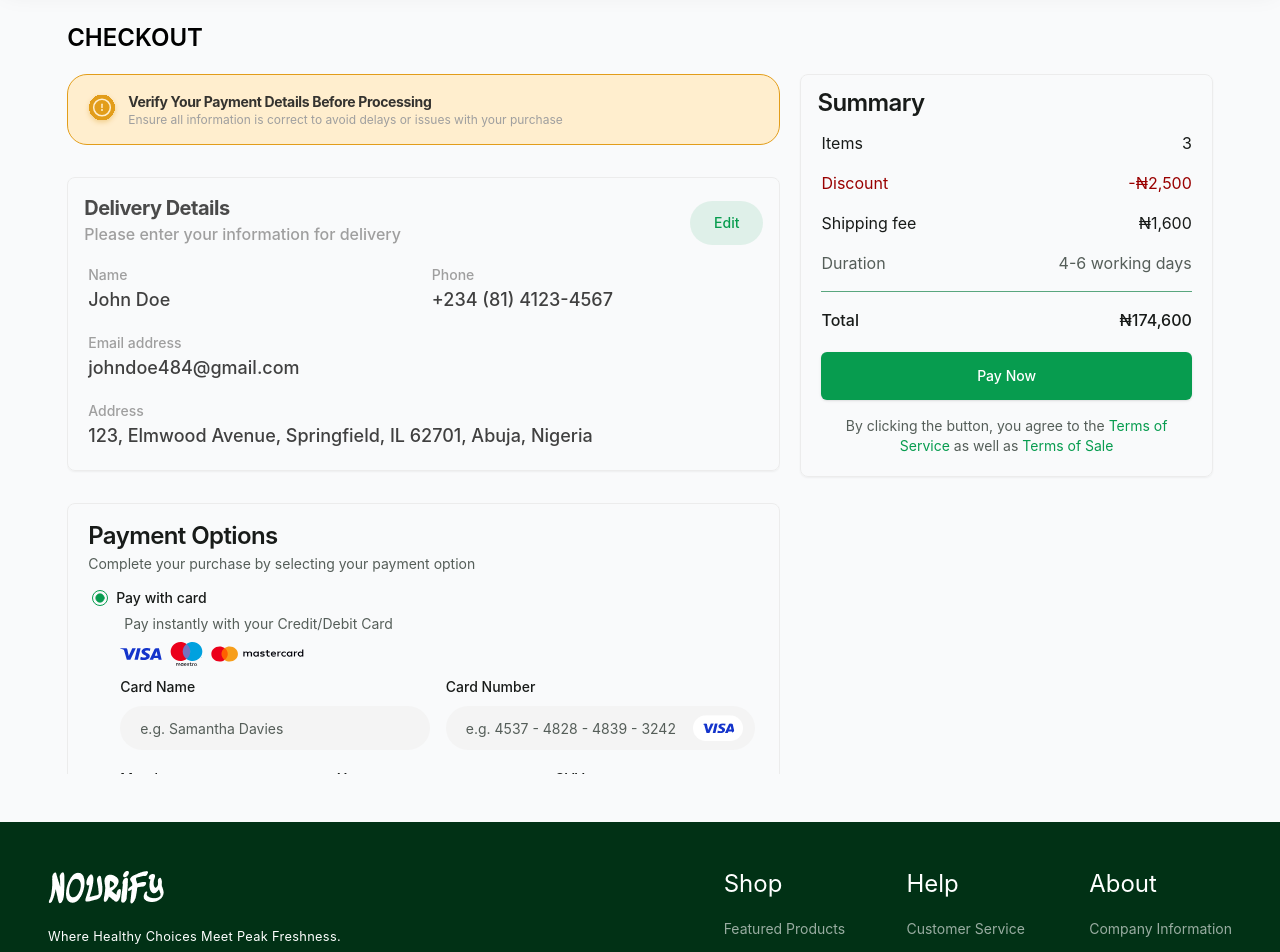
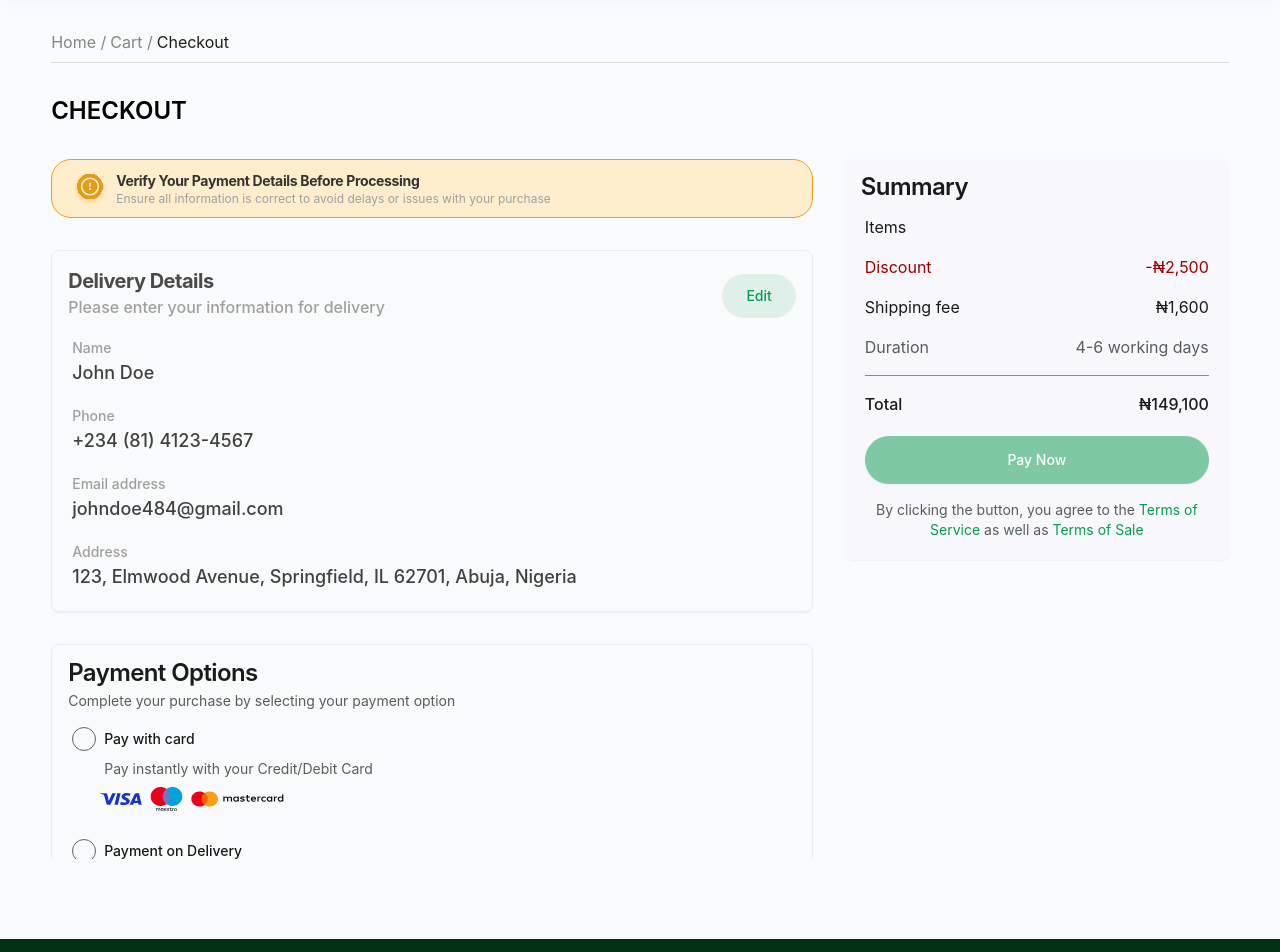
Before and after one commit to Nourify-develop/Nourify, a Next.js app: page /checkout in a window 1280 px wide. Shown: the part 120-1072 px from the top of the page. Built offline with nearby package versions, Linux system fonts and the light colour scheme; a web font is replaced by a local one.

Commit message:
feat: implement form validation on payment component, implement  checkout responsiveness

```diff
--- a/src/app/checkout/components/Delivery.tsx
+++ b/src/app/checkout/components/Delivery.tsx
@@ -7,7 +7,7 @@ import {
   DialogHeader,
   DialogTitle,
 } from "@/components/ui/dialog";
-import { Input } from "@/components/ui/input";
+import { Input } from "@/components/ui/input-field";
 import { Label } from "@/components/ui/label";
 import {
   Card,
@@ -28,13 +28,13 @@ export function DeliveryDetails({
 }: DeliveryDetailsProps) {
   return (
     <>
-      <Card className="border-[1.5px] border-gray-light-2">
+      <Card className="border-[1.5px] border-gray-light-2 flex flex-col ">
         <CardHeader className="flex flex-row items-center justify-between">
           <div>
-            <CardTitle className="text-xl font-bold text-primary-2/80">
+            <CardTitle className="text-base sm:text-xl font-bold text-primary-2/80">
               Delivery Details
             </CardTitle>
-            <CardDescription className="text-base font-medium text-[#9f9f9f]">
+            <CardDescription className="text-xs sm:text-base font-medium text-[#9f9f9f]">
               Please enter your information for delivery
             </CardDescription>
           </div>
@@ -45,23 +45,29 @@ export function DeliveryDetails({
             Edit
           </button>
         </CardHeader>
-        <CardContent>
-          <div className="grid grid-cols-2 gap-4">
+        <CardContent className="pt-0">
+          <div className="flex flex-col sm:grid-cols-2 gap-4">
             <div>
-              <Label className="text-sm text-[#9f9f9f]">Name</Label>
-              <p className="text-gray-8 text-lg font-medium">John Doe</p>
+              <Label className="text-xs sm:text-sm text-[#9f9f9f]">Name</Label>
+              <p className="text-gray-8 text-xs sm:text-lg font-medium">John Doe</p>
             </div>
             <div>
-              <Label className="text-sm text-[#9f9f9f]">Phone</Label>
-              <p className="text-gray-8 text-lg font-medium">+234 (81) 4123-4567</p>
+              <Label className="text-xs sm:text-sm text-[#9f9f9f]">Phone</Label>
+              <p className="text-gray-8 text-xs sm:text-lg font-medium">
+                +234 (81) 4123-4567
+              </p>
             </div>
             <div className="col-span-2">
-              <Label className="text-sm text-[#9f9f9f]">Email address</Label>
-              <p className="text-gray-8 text-lg font-medium">johndoe484@gmail.com</p>
+              <Label className="text-xs sm:text-sm text-[#9f9f9f]">Email address</Label>
+              <p className="text-gray-8 text-xs sm:text-lg font-medium">
+                johndoe484@gmail.com
+              </p>
             </div>
             <div className="col-span-2">
-              <Label className="text-sm text-[#9f9f9f]">Address</Label>
-              <p className="text-gray-8 text-lg font-medium">123, Elmwood Avenue, Springfield, IL 62701, Abuja, Nigeria</p>
+              <Label className="text-xs sm:text-sm text-[#9f9f9f]">Address</Label>
+              <p className="text-gray-8 text-xs sm:text-lg font-medium">
+                123, Elmwood Avenue, Springfield, IL 62701, Abuja, Nigeria
+              </p>
             </div>
           </div>
         </CardContent>
--- a/src/app/checkout/components/Payment.tsx
+++ b/src/app/checkout/components/Payment.tsx
@@ -1,10 +1,9 @@
 "use client"
 
-import { useState } from "react"
+import { useState, useEffect } from "react"
 import { Card, CardContent, CardHeader, CardTitle } from "@/components/ui/card"
-import { Input } from "@/components/ui/input"
+import { Input } from "@/components/ui/input-field"
 import { Label } from "@/components/ui/label"
-import { RadioGroup, RadioGroupItem } from "@/components/ui/radio-group"
 import Image from "next/image"
 import { Visa, Maestro, Mastercard } from "../../../../public/icons"
 import { useForm } from "react-hook-form"
@@ -19,19 +18,24 @@ interface PaymentForm {
   cvv: string
 }
 
-export function PaymentOptions() {
-  const [paymentMethod, setPaymentMethod] = useState<PaymentMethod>("card")
+export function PaymentOptions({ onValidChange }: { onValidChange: (isValid: boolean) => void }) {
+  const [paymentMethod, setPaymentMethod] = useState<PaymentMethod | null>(null)
   const {
     register,
-    handleSubmit,
-    formState: { errors },
+    formState: { errors, isValid },
+    trigger,
     watch,
-  } = useForm<PaymentForm>()
+    setValue,
+  } = useForm<PaymentForm>({
+    mode: "onChange",
+  })
 
-  const onSubmit = (data: PaymentForm) => {
-    console.log(data)
-    // Handle form submission
-  }
+  const watchAllFields = watch()
+
+  useEffect(() => {
+    const isFormValid = paymentMethod === "delivery" || (paymentMethod === "card" && isValid)
+    onValidChange(isFormValid)
+  }, [paymentMethod, isValid, onValidChange]) // Removed watchAllFields from dependencies
 
   const formatCardNumber = (value: string) => {
     const v = value.replace(/\s+/g, "").replace(/[^0-9]/gi, "")
@@ -51,35 +55,49 @@ export function PaymentOptions() {
   }
 
   return (
-    <Card className="shadow-sm border-[1.5px] border-gray-light-2 p-1">
+    <Card className="shadow-sm border-[1.5px] border-gray-light-2 ">
       <CardHeader>
         <CardTitle>Payment Options</CardTitle>
         <p className="text-sm text-muted-foreground">Complete your purchase by selecting your payment option</p>
       </CardHeader>
       <CardContent>
-        <form onSubmit={handleSubmit(onSubmit)}>
-          <RadioGroup
-            value={paymentMethod}
-            onValueChange={(value: PaymentMethod) => setPaymentMethod(value)}
-            className="space-y-4"
-          >
+        <form>
+          <div className="space-y-4">
             <div className="space-y-2">
               <div className="flex items-center space-x-2">
-                <RadioGroupItem value="card" id="card" />
+                <label className="checkbox flex">
+                  <input
+                    type="checkbox"
+                    className="checkbox__input"
+                    checked={paymentMethod === "card"}
+                    onChange={() => {
+                      setPaymentMethod((prev) => (prev === "card" ? null : "card"))
+                      if (paymentMethod !== "card") {
+                        // Reset form when switching to card payment
+                        setValue("cardName", "")
+                        setValue("cardNumber", "")
+                        setValue("month", "")
+                        setValue("year", "")
+                        setValue("cvv", "")
+                      }
+                    }}
+                  />
+                  <span className="checkbox__inner h-5 w-5 md:h-6 md:w-6"></span>
+                </label>
                 <Label htmlFor="card" className="font-medium">
                   Pay with card
                 </Label>
               </div>
               <p className="text-sm text-muted-foreground ml-8">Pay instantly with your Credit/Debit Card</p>
-              <div className="flex gap-2 ml-7">
+              <div className="flex gap-2 ml-7 pb-3">
                 <Image src={Visa || "/placeholder.svg"} alt="Visa card" />
                 <Image src={Maestro || "/placeholder.svg"} alt="Maestro card" />
                 <Image src={Mastercard || "/placeholder.svg"} alt="Mastercard" />
               </div>
 
               {paymentMethod === "card" && (
-                <div className="ml-7 space-y-4">
-                  <div className="grid grid-cols-2 gap-4">
+                <div className="sm:ml-7 space-y-4">
+                  <div className="grid grid-cols-1 sm:grid-cols-2 gap-4">
                     <div className="space-y-2">
                       <Label htmlFor="cardName" className="text-sm">
                         Card Name
@@ -88,7 +106,11 @@ export function PaymentOptions() {
                         id="cardName"
                         placeholder="e.g. Samantha Davies"
                         className="bg-[#F9FAFB] border-none h-11"
-                        {...register("cardName", { required: "Card name is required" })}
+                        {...register("cardName", {
+                          required: "Card name is required",
+                          validate: (value) => value.trim() !== "" || "Card name cannot be empty",
+                        })}
+                        onBlur={() => trigger("cardName")}
                       />
                       {errors.cardName && <p className="text-red-500 text-xs">{errors.cardName.message}</p>}
                     </div>
@@ -103,11 +125,16 @@ export function PaymentOptions() {
                           className="bg-[#F9FAFB] border-none h-11 pr-12"
                           {...register("cardNumber", {
                             required: "Card number is required",
-                            validate: (value) => /^(\d{4}\s?){3}\d{4}$/.test(value) || "Invalid card number",
+                            validate: (value) => {
+                              const numberOnly = value.replace(/\s/g, "")
+                              return numberOnly.length === 16 || "Card number must be 16 digits"
+                            },
                           })}
                           onChange={(e) => {
-                            e.target.value = formatCardNumber(e.target.value)
+                            const formatted = formatCardNumber(e.target.value)
+                            setValue("cardNumber", formatted, { shouldValidate: true })
                           }}
+                          onBlur={() => trigger("cardNumber")}
                         />
                         <Image
                           src={Visa || "/placeholder.svg"}
@@ -121,7 +148,7 @@ export function PaymentOptions() {
                     </div>
                   </div>
 
-                  <div className="grid grid-cols-3 gap-4">
+                  <div className="grid  sm:grid-cols-3 gap-4">
                     <div className="space-y-2">
                       <Label htmlFor="month" className="text-sm">
                         Month
@@ -131,9 +158,12 @@ export function PaymentOptions() {
                         placeholder="e.g. December"
                         className="bg-[#F9FAFB] border-none h-11"
                         {...register("month", { required: "Month is required" })}
+                        onBlur={() => trigger("month")}
                       />
                       {errors.month && <p className="text-red-500 text-xs">{errors.month.message}</p>}
                     </div>
+
+                    <div className="flex flex-row sm:flex-col gap-5 sm:gap-0">
                       <div className="space-y-2">
                         <Label htmlFor="year" className="text-sm">
                           Year
@@ -150,6 +180,7 @@ export function PaymentOptions() {
                               message: "Year must be 4 digits",
                             },
                           })}
+                          onBlur={() => trigger("year")}
                         />
                         {errors.year && <p className="text-red-500 text-xs">{errors.year.message}</p>}
                       </div>
@@ -170,8 +201,10 @@ export function PaymentOptions() {
                               message: "CVV must be 3 digits",
                             },
                           })}
+                          onBlur={() => trigger("cvv")}
                         />
                         {errors.cvv && <p className="text-red-500 text-xs">{errors.cvv.message}</p>}
+                      </div>
                     </div>
                   </div>
                 </div>
@@ -180,7 +213,15 @@ export function PaymentOptions() {
 
             <div className="space-y-4">
               <div className="flex items-center space-x-2">
-                <RadioGroupItem value="delivery" id="delivery" />
+                <label className="checkbox flex">
+                  <input
+                    type="checkbox"
+                    className="checkbox__input"
+                    checked={paymentMethod === "delivery"}
+                    onChange={() => setPaymentMethod((prev) => (prev === "delivery" ? null : "delivery"))}
+                  />
+                  <span className="checkbox__inner h-5 w-5 md:h-6 md:w-6"></span>
+                </label>
                 <Label htmlFor="delivery" className="font-medium">
                   Payment on Delivery
                 </Label>
@@ -190,11 +231,7 @@ export function PaymentOptions() {
                 returned if it is damaged physically.
               </p>
             </div>
-          </RadioGroup>
-
-          <button type="submit" className="mt-4 bg-blue-500 text-white px-4 py-2 rounded">
-            Submit Payment
-          </button>
+          </div>
         </form>
       </CardContent>
     </Card>
--- a/src/app/checkout/components/Summary.tsx
+++ b/src/app/checkout/components/Summary.tsx
@@ -2,24 +2,35 @@ import { Button } from "@/components/ui/button"
 import { Card, CardContent, CardFooter, CardHeader, CardTitle } from "@/components/ui/card"
 import { Separator } from "@/components/ui/separator"
 
-export function Summary() {
+interface SummaryProps {
+  isPaymentValid: boolean
+  onPayNowClick: () => void
+  totalPrice: number
+  items: Array<{ id: number; name: string; price: number; quantity: number }>
+}
+
+export function Summary({ isPaymentValid, onPayNowClick, totalPrice, items }: SummaryProps) {
+  const discount = 2500
+  const shippingFee = 1600
+  const total = totalPrice - discount + shippingFee
+
   return (
-    <Card className="sticky top-8">
+    <Card className="sticky top-8 sm:w-[384px] bg-[#F8F7FB] border-0">
       <CardHeader>
         <CardTitle>Summary</CardTitle>
       </CardHeader>
       <CardContent className="grid gap-4">
         <div className="flex items-center justify-between">
           <span>Items</span>
-          <span>3</span>
+          {/* <span>{items.length}</span> */}
         </div>
         <div className="flex items-center justify-between text-destructive">
           <span>Discount</span>
-          <span>-₦2,500</span>
+          <span>-₦{discount.toLocaleString()}</span>
         </div>
         <div className="flex items-center justify-between">
           <span>Shipping fee</span>
-          <span>₦1,600</span>
+          <span>₦{shippingFee.toLocaleString()}</span>
         </div>
         <div className="flex items-center justify-between text-muted-foreground">
           <span>Duration</span>
@@ -28,11 +39,13 @@ export function Summary() {
         <Separator />
         <div className="flex items-center justify-between font-medium">
           <span>Total</span>
-          <span>₦174,600</span>
+          <span>₦{total.toLocaleString()}</span>
         </div>
       </CardContent>
       <CardFooter className="flex flex-col gap-4">
-        <Button className="w-full">Pay Now</Button>
+        <Button className="w-full hidden sm:flex rounded-full" onClick={onPayNowClick} disabled={!isPaymentValid} >
+          Pay Now
+        </Button>
         <p className="text-center text-sm text-muted-foreground">
           By clicking the button, you agree to the{" "}
           <a href="#" className="text-primary hover:underline">
--- a/src/app/checkout/page.tsx
+++ b/src/app/checkout/page.tsx
@@ -1,54 +1,119 @@
 "use client";
 
-import { useState } from "react";
-import { AlertCircle } from "lucide-react";
-import { Alert,AlertTitle, AlertDescription } from "@/components/ui/alert";
+import { useState, useEffect, Fragment } from "react";
+import { Alert, AlertDescription, AlertTitle } from "@/components/ui/alert";
 import { DeliveryDetails } from "./components/Delivery";
 import { PaymentOptions } from "./components/Payment";
 import { Items } from "./components/Items";
 import { Summary } from "./components/Summary";
 import Wrapper from "@/layout/wrapper";
+import { AlertNoti } from "../../../public/icons";
 import Image from "next/image";
-import { AlertNoti } from "../../../public/icons";
+import Link from "next/link";
+import { Button } from "@/components/ui/button";
 
 export default function CheckoutPage() {
   const [isEditModalOpen, setIsEditModalOpen] = useState(false);
+  const [isPaymentValid, setIsPaymentValid] = useState(false);
+  const [summaryTopOffset, setSummaryTopOffset] = useState(0);
+  const [totalPrice, setTotalPrice] = useState(0);
+  const [items, setItems] = useState<
+    Array<{ id: number; name: string; price: number; quantity: number }>
+  >([]);
+
+  useEffect(() => {
+    const handleScroll = () => {
+      const navbarHeight = 64;
+      const scrollTop = window.scrollY;
+
+      if (scrollTop > navbarHeight) {
+        setSummaryTopOffset(scrollTop - navbarHeight);
+      } else {
+        setSummaryTopOffset(0);
+      }
+    };
+
+    window.addEventListener("scroll", handleScroll);
+    handleScroll(); // Initial check
+
+    return () => window.removeEventListener("scroll", handleScroll);
+  }, []);
+
+  const handlePayNowClick = () => {
+    // Handle payment processing here
+    console.log("Processing payment...");
+  };
 
   return (
-    <Wrapper className="min-h-screen bg-gray-50 ">
-      <div className="mx-auto max-w-7xl px-4 flex flex-col gap-5">
-        <h1 className="text-2xl font-semibold">CHECKOUT</h1>
-        <div className="flex gap-5">
-          <div className="flex flex-col  overflow-y-auto max-h-[calc(100vh-100px)] custom-scrollbar-invisible">
-            <Alert className="mb-8 bg-[#FFEECE] border border-[#E29D1A] rounded-[20px] flex gap-2 items-center">
-              {/* <AlertCircle className="h-4 w-4" /> */}
-              <Image src={AlertNoti} alt=""/>
+    <Wrapper className="min-h-screen bg-gray-50">
+      <nav className="flex items-center gap-x-1 text-gray-5 border-b border-gray-2 py-2">
+        <p className="text-gray-5">Home /</p>
+
+        <Fragment>
+          <Link
+            href={"/cart"}
+            className={`capitalize hover:text-gray-3 text-gray-5 `}
+          >
+            cart /
+          </Link>
+        </Fragment>
+        <Fragment>
+          <span className="text-primary-2">Checkout</span>
+        </Fragment>
+      </nav>
+      <div className="mx-auto max-w-7xl py-8">
+        <h1 className="mb-8 text-2xl font-semibold">CHECKOUT</h1>
+        <div className="flex sm:flex-row flex-col gap-8">
+          <div className="flex flex-col  sm:overflow-y-auto sm:max-h-[calc(100vh-100px)] custom-scrollbar-invisible">
+            <Alert className="mb-8 bg-[#FFEECE] border border-[#E29D1A] rounded-[20px] py-2 sm:py-2.5 px-4 sm:px-5 flex gap-2 items-center">
+              <Image src={AlertNoti} alt="" />
               <div>
-                  <AlertTitle className="capitalize text-primary-2/90 text-sm font-bold">
-                    Verify your payment details before processing
-                  </AlertTitle>
-                  <AlertDescription className="text-[#9f9f9f] text-xs">
-                  Ensure all information is correct to avoid delays or issues with your purchase
-                  </AlertDescription>
+                <AlertTitle className="capitalize text-primary-2/90 text-[10px] sm:text-sm font-bold">
+                  Verify your payment details before processing
+                </AlertTitle>
+                <AlertDescription className="text-[#9f9f9f] text-[8px] sm:text-xs">
+                  Ensure all information is correct to avoid delays or issues
+                  with your purchase
+                </AlertDescription>
               </div>
             </Alert>
-            <div className="grid grid-cols-1 gap-8 lg:grid-cols-2">
+            <div className="grid grid-cols-1 gap-8 lg:grid-cols-">
               <div className="lg:col-span-2">
                 <div className="space-y-8">
                   <DeliveryDetails
                     isOpen={isEditModalOpen}
                     onOpenChange={setIsEditModalOpen}
                   />
-                  <PaymentOptions />
-                  <Items />
+                  <PaymentOptions onValidChange={setIsPaymentValid} />
+                  <Items
+                    onTotalPriceChange={setTotalPrice}
+                    onItemsChange={setItems}
+                  />
                 </div>
               </div>
             </div>
           </div>
-          <div className="lg:col-span-1">
-            <Summary />
+
+          <div>
+            <Summary
+              isPaymentValid={isPaymentValid}
+              onPayNowClick={handlePayNowClick}
+              totalPrice={totalPrice}
+              items={items}
+            />
           </div>
         </div>
+      </div>
+      <div
+        className={`fixed bottom-0 left-0 right-0 bg-white p-4 transition-transform duration-300 sm:hidden z-[999]`}
+      >
+        <Button
+          className="w-full rounded-full"
+          onClick={handlePayNowClick}
+          disabled={!isPaymentValid}
+        >
+          Pay Now
+        </Button>
       </div>
     </Wrapper>
   );
--- /dev/null
+++ b/src/components/ui/input-field.tsx
@@ -0,0 +1,25 @@
+import * as React from "react"
+
+import { cn } from "@/lib/utils"
+
+export interface InputProps
+  extends React.InputHTMLAttributes<HTMLInputElement> {}
+
+const Input = React.forwardRef<HTMLInputElement, InputProps>(
+  ({ className, type, ...props }, ref) => {
+    return (
+      <input
+        type={type}
+        className={cn(
+          "flex h-10 w-full rounded-[50px] border border-secondary bg-[#F8F7FB] input-field px-5 py-3 text-sm ring-offset-secondary file:border-0 file:bg-secondary file:text-sm file:font-medium placeholder:text-muted-foreground focus-visible:outline-none focus-visible:ring focus-visible:ring-secondary focus-visible:ring-rig focus-visible:ring-offse-2 disabled:cursor-not-allowed disabled:opacity-50",
+          className
+        )}
+        ref={ref}
+        {...props}
+      />
+    )
+  }
+)
+Input.displayName = "Input"
+
+export { Input }
--- a/src/components/ui/input.tsx
+++ b/src/components/ui/input.tsx
@@ -1,25 +1,67 @@
-import * as React from "react"
+import React, { useState } from "react";
+import { FaLock } from "react-icons/fa6";
+import { IoEyeOffOutline, IoEyeOutline } from "react-icons/io5";
 
-import { cn } from "@/lib/utils"
+interface inputFields {
+  name: string;
+  label: string;
+  type?: string;
+  value?: string;
+  onchange?: React.ChangeEventHandler<HTMLInputElement>;
+}
+interface btn {
+  bg?: string;
+  border?: string;
+  text: string;
+  color?: string;
+  onclick?: React.MouseEventHandler<HTMLButtonElement>;
+}
+const Input = (props: inputFields) => {
+  return (
+    <div className="text-sm flex flex-col gap-2">
+      <label htmlFor={props.name} className="text-primary-2/80">
+        {props.label}
+      </label>
+      <input
+        type={props.type}
+        className="rounded-full input-field_ bg-primary-2/5 border border-primary-2/5 p-4 focus:outline-0 "
+        placeholder={props.label}
+        id={props.name}
+        defaultValue={props.value}
+        onChange={props.onchange}
+      />
+    </div>
+  );
+};
 
-export interface InputProps
-  extends React.InputHTMLAttributes<HTMLInputElement> {}
+export default Input;
+export const TextArea = (props: inputFields) => {
+  return (
+    <div className="text-sm flex flex-col gap-2">
+      <label htmlFor={props.name} className="text-primary-2/80">
+        {props.label}
+      </label>
 
-const Input = React.forwardRef<HTMLInputElement, InputProps>(
-  ({ className, type, ...props }, ref) => {
-    return (
-      <input
-        type={type}
-        className={cn(
-          "flex h-10 w-full rounded-[50px] border border-secondary bg-[#F8F7FB] input-field px-5 py-3 text-sm ring-offset-secondary file:border-0 file:bg-secondary file:text-sm file:font-medium placeholder:text-muted-foreground focus-visible:outline-none focus-visible:ring focus-visible:ring-secondary focus-visible:ring-rig focus-visible:ring-offse-2 disabled:cursor-not-allowed disabled:opacity-50",
-          className
-        )}
-        ref={ref}
-        {...props}
-      />
-    )
-  }
-)
-Input.displayName = "Input"
+      <textarea
+        name={props.name}
+        className="rounded-lg border border-primary-2/5  resize-none input-field_ bg-primary-2/5 text-primary-2/50 p-4 focus:outline-0"
+        id={props.name}
+        cols={30}
+        rows={5}
+      >
+        {props.value}
+      </textarea>
+    </div>
+  );
+};
 
-export { Input }
+export const Button = (props: btn) => {
+  return (
+    <button
+      onClick={props.onclick}
+      className={`rounded-full py-2 px-8  w-full sm:w-auto ${props.bg} border-2 ${props.border} ${props.color}  duration-300`}
+    >
+      {props.text}
+    </button>
+  );
+};
```
Also changed, not shown: src/app/checkout/components/Items.tsx (+37 -37 lines). Lines whose indentation alone changed are shown as unchanged.
